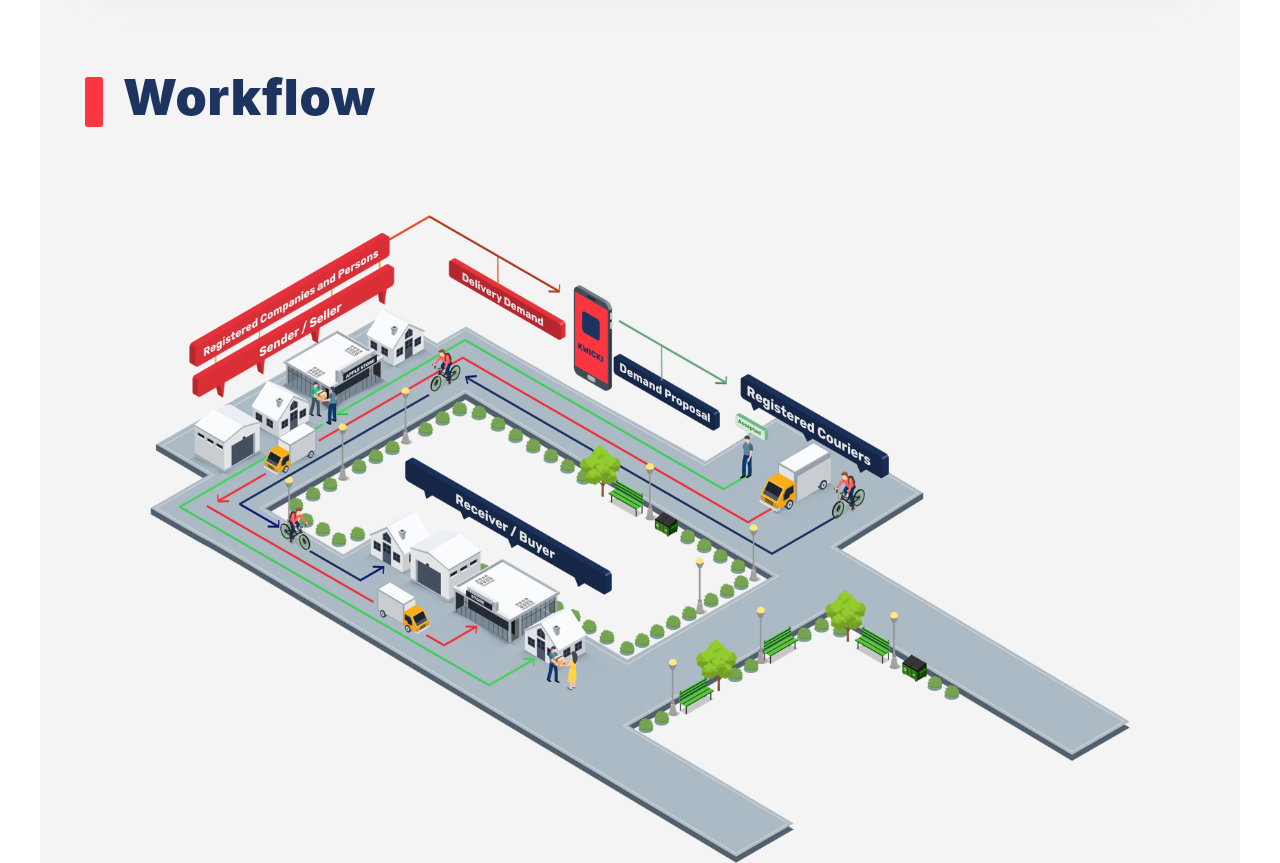
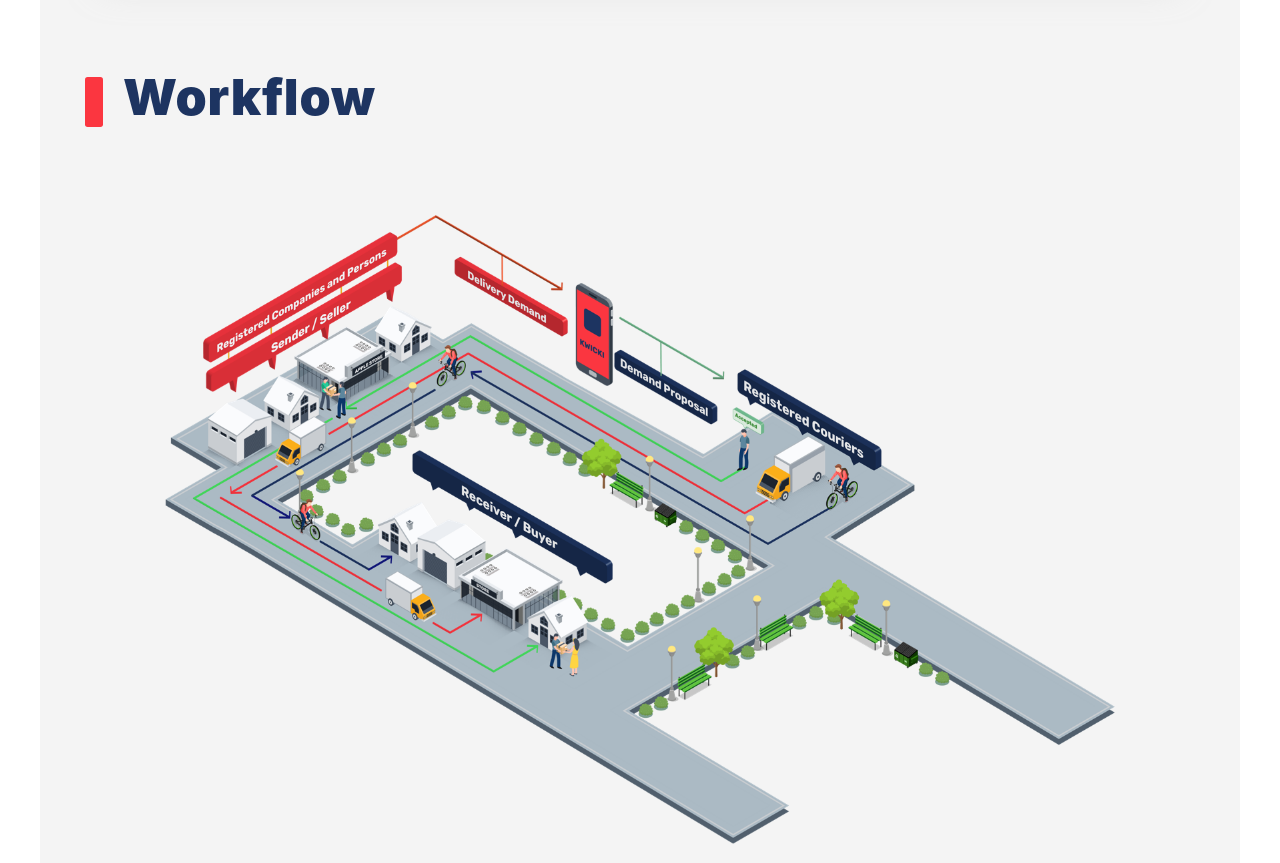
Before and after one commit to LilyanAhmet/kwici-land-page, a Gatsby site: page / in a window 1280 px wide. Shown: the part 1140-2003 px from the top of the page. Built offline with nearby package versions, Linux system fonts and the light colour scheme; Gatsby itself is replaced by a stand-in of ours.

Commit message:
fixinng flex

```diff
--- a/src/components/workflow.js
+++ b/src/components/workflow.js
@@ -14,7 +14,10 @@ const Workflow = () => {
           </Col>
         </Row>
         <Row>
-          <img className="img" src={Image} />
+          <Col>
+            {" "}
+            <img className="img" src={Image} />{" "}
+          </Col>
         </Row>
         <Row>
           <Col sm={4}>
```
